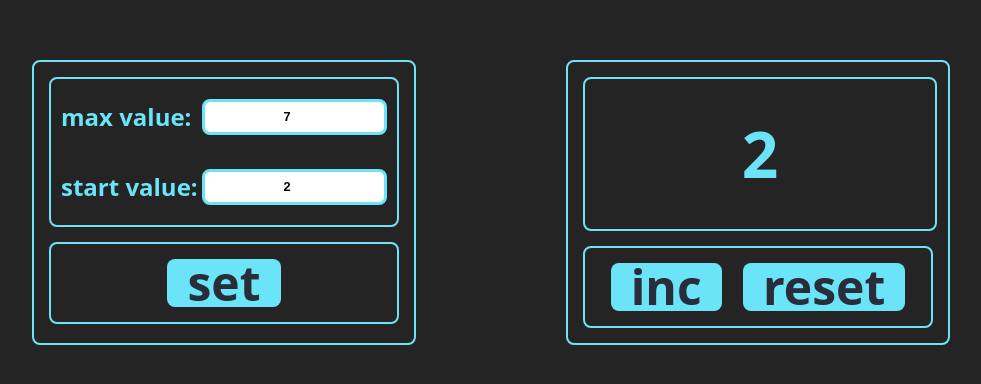
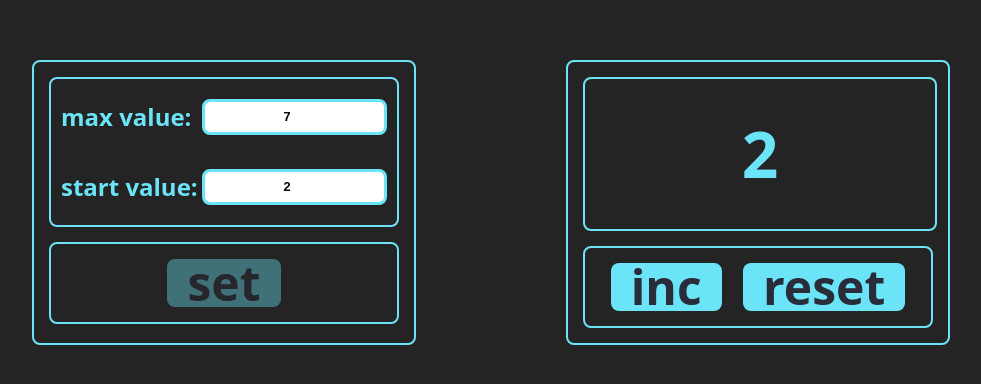
Before and after one commit to d-v-developer/counter, a React (Vite) app: page / in a window 1280 px wide. Shown: the part 198-582 px from the top of the page, without its empty margins (149-1130 px from the left). Built offline with nearby package versions, Linux system fonts and the light colour scheme.

Commit message:
added some features to settings

```diff
--- a/src/Button/Button.tsx
+++ b/src/Button/Button.tsx
@@ -1,11 +1,11 @@
 type Props = {
     title: string;
     callback: () => void
-    isError?: boolean;
+    disabled?: boolean;
 }
 
-export const Button = ({ title, callback, isError }: Props) => {
+export const Button = ({ title, callback, disabled }: Props) => {
     return (
-        <button onClick={callback} disabled={isError} >{title}</button>
+        <button onClick={callback} disabled={disabled} >{title}</button>
     );
 };
--- a/src/Counter/Counter.tsx
+++ b/src/Counter/Counter.tsx
@@ -30,7 +30,7 @@ export const Counter = ({ maxValue, startValue }: Props) => {
         <div className={cn['counter']}>
             <CounterDisplay value={counter} isError={isError}/>
             <div className={cn['buttons']}>
-                <Button title={"inc"} callback={onClickButtonIncHandler} isError={isError}/>
+                <Button title={"inc"} callback={onClickButtonIncHandler} disabled={isError}/>
                 <Button title={"reset"} callback={onClickButtonResetHandler}/>
             </div>
         </div>
--- a/src/Settings/Settings.tsx
+++ b/src/Settings/Settings.tsx
@@ -34,7 +34,7 @@ export const Settings = (
                 changeStartValue={changeStartValue}
             />
             <div className={cn.buttons}>
-                <Button title={'set'} callback={onClickSetHandler}/>
+                <Button title={'set'} callback={onClickSetHandler} disabled={!editMode}/>
             </div>
         </div>
     );
```
